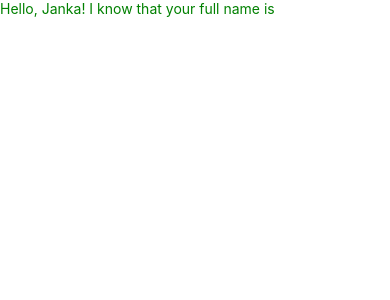
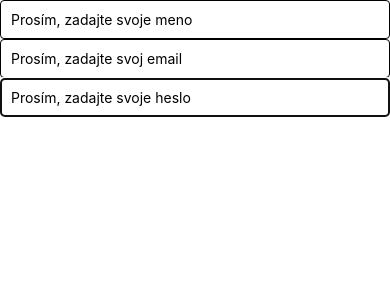
Before and after one commit to Pecuchova/FProject, a React Native app: screen / in a window 390 px wide. Shown: the top 300 px of the page. Built offline with nearby package versions, Linux system fonts and the light colour scheme.

Commit message:
Text Input Component

```diff
--- a/App.js
+++ b/App.js
@@ -1,16 +1,60 @@
-import React from 'react';
-import {SafeAreaView} from 'react-native';
-import TextComponent from './components/Text/TextComponent';
+import React, {useState} from 'react';
+import {SafeAreaView, TextInput} from 'react-native';
 
+const App = () => {
+  // Deklarácia stavových premenných na uchovanie hodnôt z každého TextInput
+  const [textValue, setTextValue] = useState('');
+  const [email, setEmail] = useState('');
+  const [passwordValue, setPasswordValue] = useState('');
 
-  // Render the App component
-  const App = () => {
-    return (
-      <SafeAreaView>
-        <TextComponent name={'Janka'} />
-      </SafeAreaView>
-    );
-  };
+  return (
+    <SafeAreaView>
+      <TextInput
+        // Nastavenie štýlu pre TextInput: border, padding a zaoblené rohy
+        style={{borderWidth: 1, padding: 10, borderRadius: 4}}
+        // Nastavenie hodnoty TextInput na hodnotu stavovej premennej textValue
+        value={textValue}
+        // Funkcia onChangeText, ktorá aktualizuje stavovú premennú textValue novou hodnotou zadanou používateľom
+        onChangeText={value => setTextValue(value)}
+        // Nastavenie autoFocus na true, aby sa vstup automaticky zaostril po vykreslení komponentu
+        autoFocus={true}
+        // Nastavenie placeholder textu, ktorý vyzve používateľa na zadanie mena
+        placeholder={'Prosím, zadajte svoje meno'}
+      />
+      <TextInput
+        // Nastavenie štýlu pre TextInput: border, padding a zaoblené rohy
+        style={{borderWidth: 1, padding: 10, borderRadius: 4}}
+        // Nastavenie hodnoty TextInput na hodnotu stavovej premennej email
+        value={email}
+        // Funkcia onChangeText, ktorá aktualizuje stavovú premennú email novou hodnotou zadanou používateľom
+        onChangeText={value => setEmail(value)}
+        // Nastavenie returnKeyType na 'search', aby sa zmenil text návratového tlačidla na 'Search'
+        returnKeyType={'search'}
+        // Nastavenie keyboardType na 'email-address', aby sa zobrazila klávesnica pre zadávanie emailov
+        keyboardType={'email-address'}
+        // Nastavenie autoFocus na true, aby sa vstup automaticky zaostril po vykreslení komponentu
+        autoFocus={true}
+        // Nastavenie placeholder textu, ktorý vyzve používateľa na zadanie emailu
+        placeholder={'Prosím, zadajte svoj email'}
+      />
+      <TextInput
+        // Nastavenie štýlu pre TextInput: border, padding a zaoblené rohy
+        style={{borderWidth: 1, padding: 10, borderRadius: 4}}
+        // Nastavenie hodnoty TextInput na hodnotu stavovej premennej passwordValue
+        value={passwordValue}
+        // Funkcia onChangeText, ktorá aktualizuje stavovú premennú passwordValue novou hodnotou zadanou používateľom
+        onChangeText={value => setPasswordValue(value)}
+        // Nastavenie keyboardType na 'phone-pad', aby sa zobrazila klávesnica pre zadávanie telefónnych čísel
+        keyboardType={'phone-pad'}
+        // Nastavenie secureTextEntry na true, aby sa text skryl (napr. pri zadávaní hesiel)
+        secureTextEntry={true}
+        // Nastavenie autoFocus na true, aby sa vstup automaticky zaostril po vykreslení komponentu
+        autoFocus={true}
+        // Nastavenie placeholder textu, ktorý vyzve používateľa na zadanie hesla
+        placeholder={'Prosím, zadajte svoje heslo'}
+      />
+    </SafeAreaView>
+  );
+};
 
-// Export the App component as the default export of the module.
 export default App;
```
Also changed, not shown: components/PersonCard/PersonCard.js (added, +28 -0 lines), components/PersonCard/Style.js (added, +34 -0 lines).
